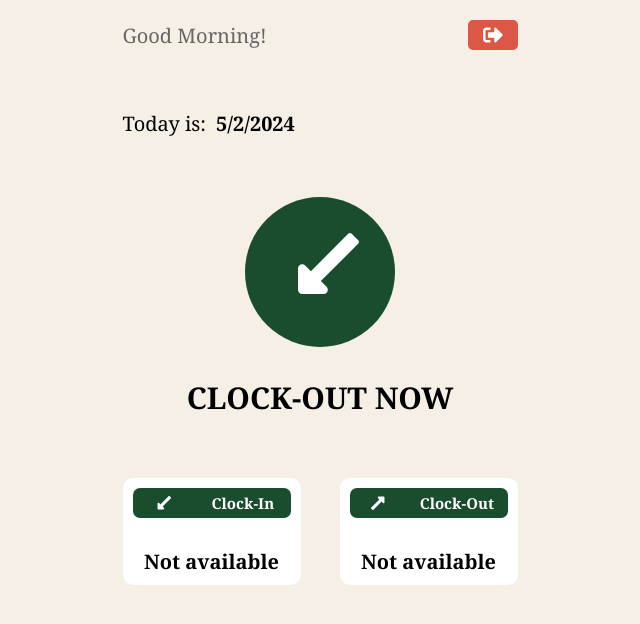
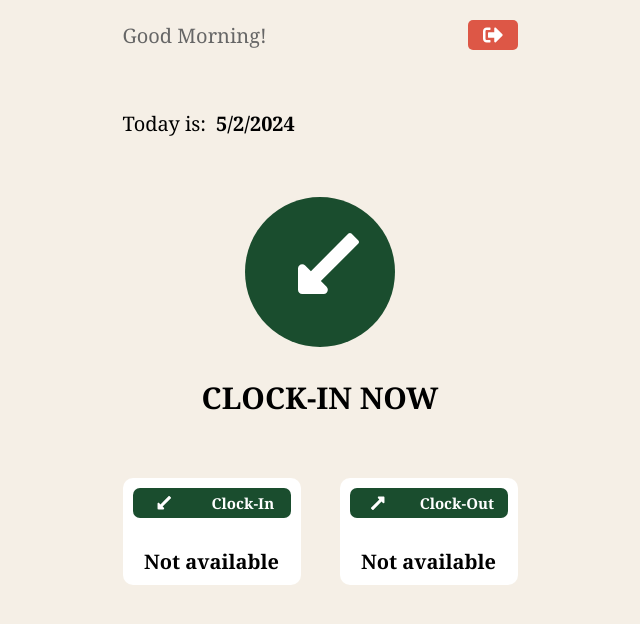
Before and after one commit to KimmNT/ccTimeSheet, a React (Create React App) app: page /home in a window 1280 px wide. Shown: the top 624 px of the page, without its empty margins (320-960 px from the left). Built offline with nearby package versions, Linux system fonts and the light colour scheme; no server answers; the database is empty; the HTML template or start-up script is replaced by a standard one.

Commit message:
haizza - 10092024

```diff
--- a/src/components/Home.js
+++ b/src/components/Home.js
@@ -271,7 +271,7 @@ export default function Home() {
                     <FaLongArrowAltDown />
                   </div>
                 </div>
-                <div className="btn__text">Clock-Out now</div>
+                <div className="btn__text">Clock-In now</div>
               </>
             )}
           </div>
```
